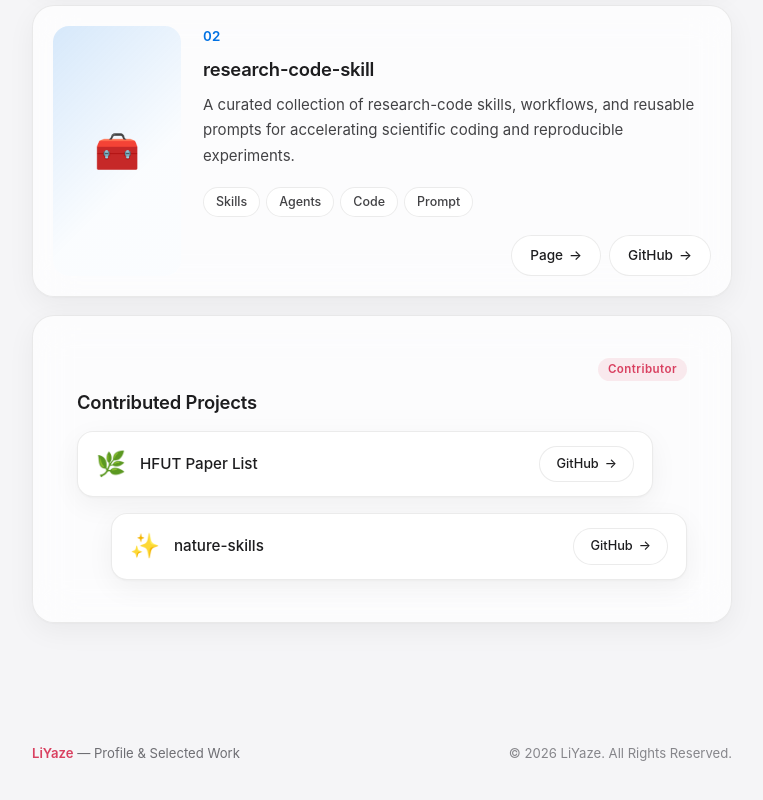
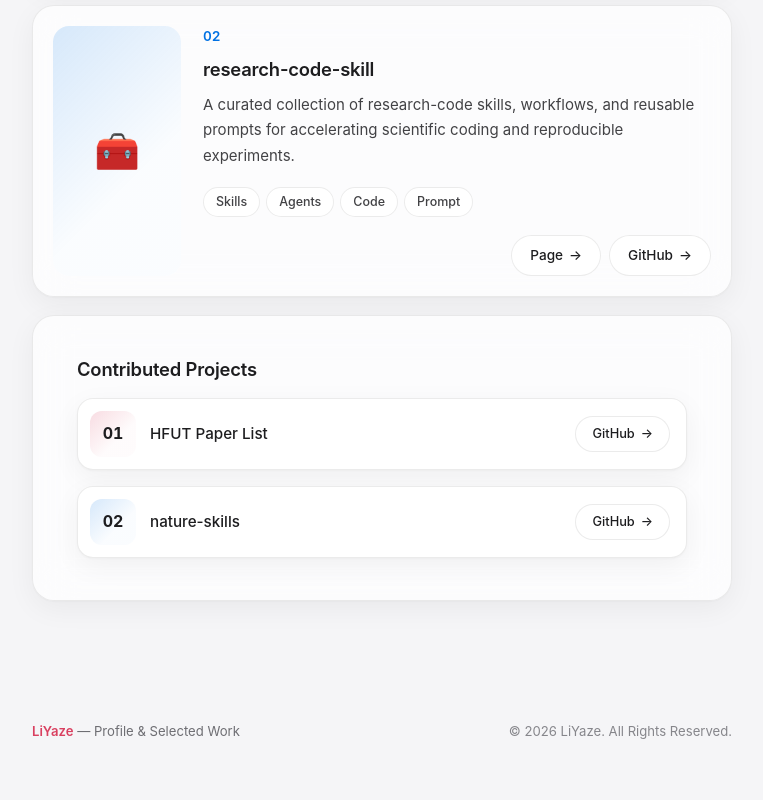
Before and after one commit to SaltGardenia/SaltGardenia.github.io, a React (Vite) app in the folder vue-app/: page /#/ in a window 1280 px wide. Shown: the part 1731-2531 px from the top of the page, without its empty margins (466-1229 px from the left). Built offline with nearby package versions, Linux system fonts and the light colour scheme.

Commit message:
Contrib chips: alternating red/blue gradient visual, remove contributor badge

```diff
--- a/vue-app/src/components/ContribCard.tsx
+++ b/vue-app/src/components/ContribCard.tsx
@@ -10,23 +10,18 @@ const contribProjects: ContribProject[] = [
   { key: 'contrib7', link: 'https://github.com/Yuan1z0825/nature-skills' },
 ]
 
-const CONTRIB_EMOJI = ['🌿', '✨', '🔗', '💡']
-
 export default function ContribCard() {
   const { t } = useI18n()
 
   return (
     <article className="project-card contrib-card">
       <div className="project-body">
-        <div className="project-meta">
-          <span className="role-badge">{t('projects.role.contributor')}</span>
-        </div>
         <h3 className="project-card-title">{t('projects.contribTitle')}</h3>
         <div className="contrib-stack">
           {contribProjects.map((p, i) => (
             <div className="contrib-chip" key={p.key}>
-              <span className="contrib-chip-emoji" aria-hidden="true">
-                {CONTRIB_EMOJI[i % CONTRIB_EMOJI.length]}
+              <span className={`contrib-visual ${i % 2 === 0 ? 'contrib-vision' : 'contrib-sys'}`}>
+                <span className="contrib-index">{String(i + 1).padStart(2, '0')}</span>
               </span>
               <span className="contrib-name">{t(p.key + '.name')}</span>
               <a
--- a/vue-app/src/styles/main.css
+++ b/vue-app/src/styles/main.css
@@ -826,7 +826,7 @@ img {
   display: flex;
   align-items: center;
   gap: 14px;
-  padding: 14px 18px;
+  padding: 12px 16px 12px 12px;
   border-radius: 16px;
   background: var(--bg-soft);
   border: 1px solid var(--hairline);
@@ -836,25 +836,54 @@ img {
               border-color 0.3s ease;
 }
 
-/* 错位：偶数项向右偏移，奇数项向左偏移，形成之字形节奏 */
-.contrib-chip:nth-child(odd) {
-  margin-right: 34px;
-}
-
-.contrib-chip:nth-child(even) {
-  margin-left: 34px;
-}
-
 .contrib-chip:hover {
   transform: translateY(-3px);
   box-shadow: var(--shadow-hover);
   border-color: var(--hairline-strong);
 }
 
-.contrib-chip-emoji {
+/* 序号视觉块：红/蓝交替，与上方项目卡领域色一致 */
+.contrib-visual {
   flex-shrink: 0;
-  font-size: 1.5rem;
-  line-height: 1;
+  display: flex;
+  align-items: center;
+  justify-content: center;
+  width: 46px;
+  height: 46px;
+  border-radius: 12px;
+  overflow: hidden;
+}
+
+.contrib-vision {
+  background:
+    linear-gradient(135deg, rgba(217, 64, 96, 0.18), rgba(217, 64, 96, 0.02) 62%),
+    var(--bg-soft);
+}
+
+.contrib-sys {
+  background:
+    linear-gradient(135deg, rgba(0, 113, 227, 0.16), rgba(0, 113, 227, 0.02) 62%),
+    var(--bg-soft);
+}
+
+[data-theme='dark'] .contrib-vision {
+  background:
+    linear-gradient(135deg, rgba(255, 111, 138, 0.20), rgba(255, 111, 138, 0.03) 62%),
+    var(--bg-soft);
+}
+
+[data-theme='dark'] .contrib-sys {
+  background:
+    linear-gradient(135deg, rgba(64, 156, 255, 0.18), rgba(64, 156, 255, 0.03) 62%),
+    var(--bg-soft);
+}
+
+.contrib-index {
+  font-family: var(--font-display);
+  font-size: 1rem;
+  font-weight: 700;
+  font-variant-numeric: tabular-nums;
+  color: var(--ink);
 }
 
 .contrib-name {
@@ -1195,14 +1224,6 @@ img {
     justify-content: flex-start;
   }
 
-  .contrib-chip:nth-child(odd) {
-    margin-right: 16px;
-  }
-
-  .contrib-chip:nth-child(even) {
-    margin-left: 16px;
-  }
-
   .footer-inner {
     flex-direction: column;
     align-items: flex-start;
```
